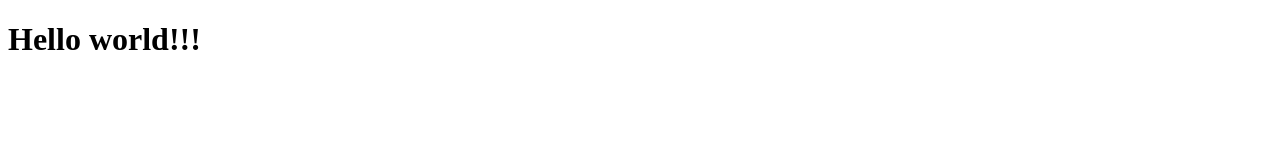
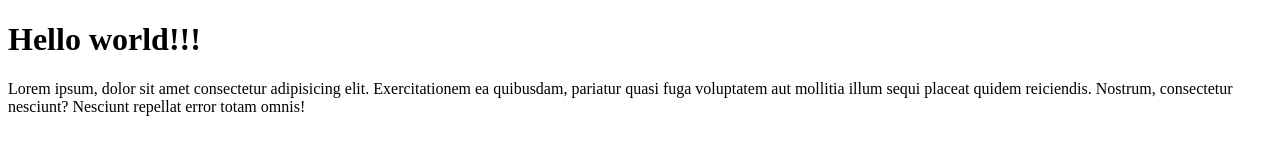
Before and after one commit to Aivaras206/Test20250930, a plain HTML site: page index.html in a window 1280 px wide. Drawn offline with Linux system fonts and the light colour scheme.

Commit message:
pastraipa

```diff
--- a/index.html
+++ b/index.html
@@ -7,5 +7,6 @@
 </head>
 <body>
     <h1>Hello world!!!</h1>
+    <p>Lorem ipsum, dolor sit amet consectetur adipisicing elit. Exercitationem ea quibusdam, pariatur quasi fuga voluptatem aut mollitia illum sequi placeat quidem reiciendis. Nostrum, consectetur nesciunt? Nesciunt repellat error totam omnis!</p>
 </body>
 </html>
```
